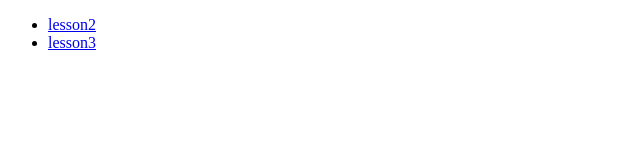
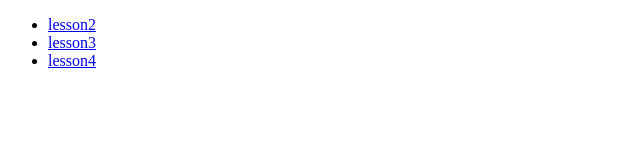
Before and after one commit to n16103/html5.1213, a plain HTML site: page index.html in a window 1280 px wide. Shown: the full height of the page, 0-640 px from the left. Drawn offline with Linux system fonts and the light colour scheme.

Commit message:
first commit

```diff
--- a/index.html
+++ b/index.html
@@ -9,6 +9,7 @@
 		<ul>
 			<li><a href="lesson2/index.html">lesson2</a></li>
 			<li><a href="lesson3/index.html">lesson3</a></li>
+			<li><a href="lesson4/index.html">lesson4</a></li>
 
 		</ul>
 
```
Also changed, not shown: 1 other file.
